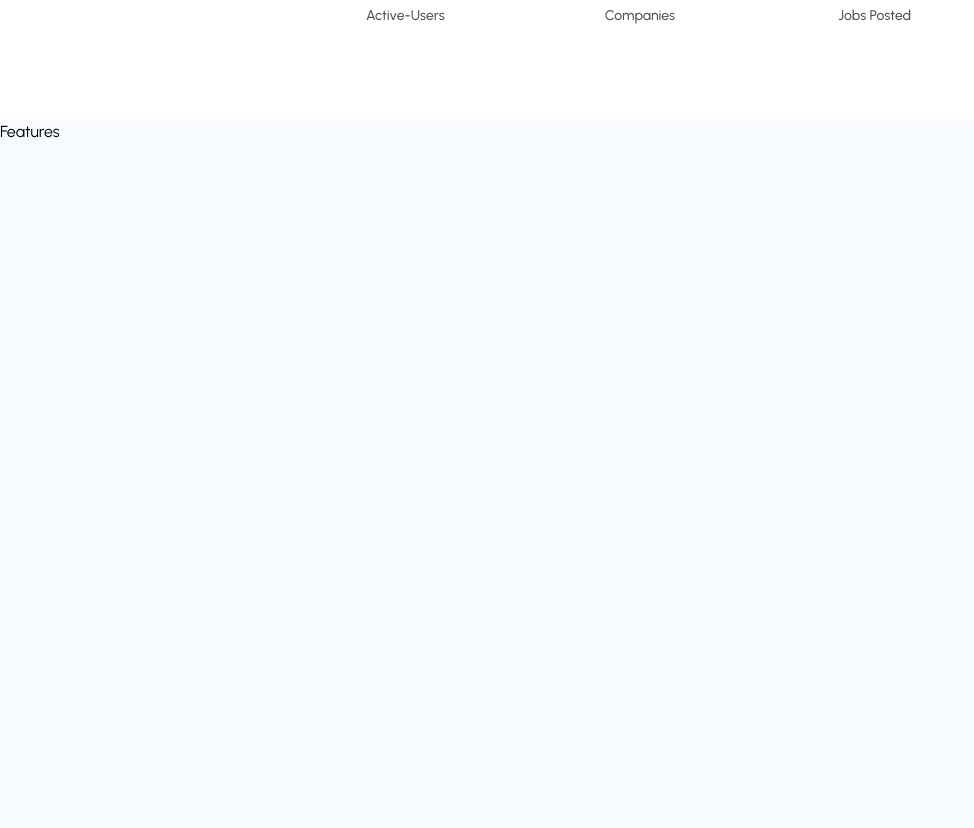
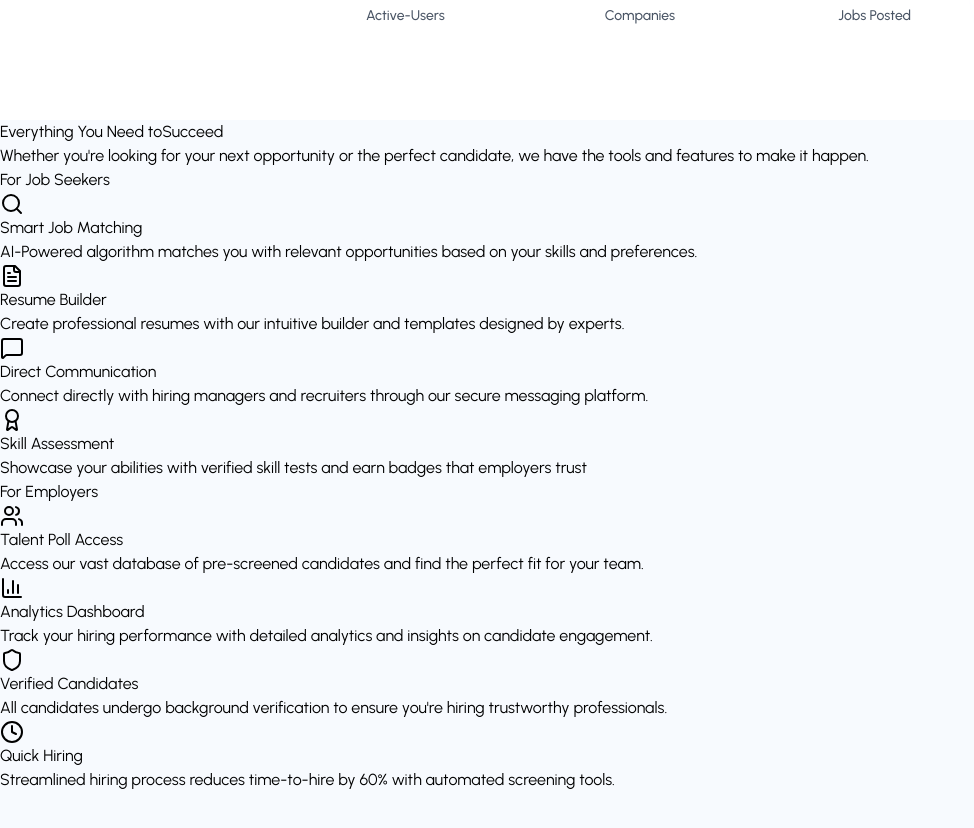
Before and after one commit to brunolopes9/NextHire, a React (Vite) app in the folder frontend/NextHire/: page / in a window 1280 px wide. Shown: the part 680-1508 px from the top of the page, without its empty margins (0-974 px from the left). Built offline with nearby package versions, Linux system fonts and the light colour scheme.

Commit message:
Add features.jsx, and put Utils in src directory

```diff
--- a/frontend/NextHire/src/pages/LandingPage/components/Features.jsx
+++ b/frontend/NextHire/src/pages/LandingPage/components/Features.jsx
@@ -1,7 +1,69 @@
 import React from "react"
+import { employerFeatures, jobSeekerFeatures } from "../../../utils/data"
 
 const Features = () => {
-  return <div> Features </div>
+  return (
+    <section className="">
+      <div className="">
+        <div className="">
+          <h2 className="">
+            Everything You Need to
+            <span className="">Succeed</span>
+          </h2>
+          <p className="">
+            Whether you're looking for your next opportunity or the perfect
+            candidate, we have the tools and features to make it happen.
+          </p>
+        </div>
+
+        <div className="">
+          {/* Job Seekers Section */}
+          <div>
+            <div className="">
+              <h3 className="">For Job Seekers</h3>
+              <div className="" />
+            </div>
+
+            <div className="">
+              {jobSeekerFeatures.map((feature, index) => (
+                <div key={index} className="">
+                  <div className="">
+                    <feature.icon className="" />
+                  </div>
+                  <div>
+                    <h4 className="">{feature.title}</h4>
+                    <p className="">{feature.description}</p>
+                  </div>
+                </div>
+              ))}
+            </div>
+          </div>
+
+          {/* Employers Section*/}
+          <div>
+            <div className="">
+              <h3 className="">For Employers</h3>
+              <div className="" />
+            </div>
+
+            <div className="">
+              {employerFeatures.map((feature, index) => (
+                <div key={index} className="">
+                  <div className="">
+                    <feature.icon className="" />
+                  </div>
+                  <div>
+                    <h4 className="">{feature.title}</h4>
+                    <p className="">{feature.description}</p>
+                  </div>
+                </div>
+              ))}
+            </div>
+          </div>
+        </div>
+      </div>
+    </section>
+  )
 }
 
 export default Features
```
Also changed, not shown: frontend/NextHire/src/utils/apiPaths.js (added), frontend/NextHire/src/utils/axiosInstance.js (added), frontend/NextHire/src/utils/data.js (renamed from frontend/NextHire/src/pages/utils/data.js), frontend/NextHire/src/utils/helper.js (added), frontend/NextHire/src/utils/uploadImage.js (added).
